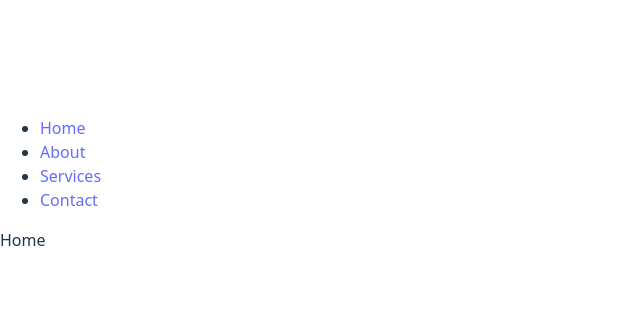
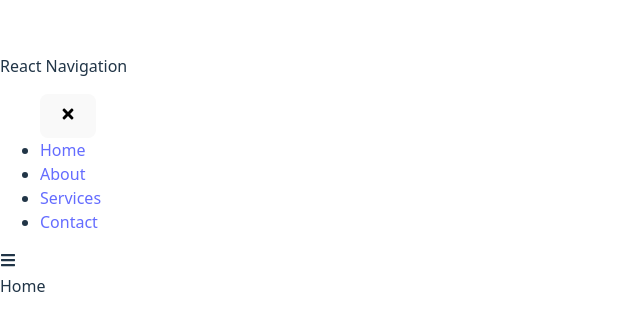
Before and after one commit to rakeshkolipakaace/React-Navigation, a React (Vite) app: page / in a window 1280 px wide. Shown: the part 224-554 px from the top of the page, without its empty margins (0-640 px from the left). Built offline with nearby package versions, Linux system fonts and the light colour scheme.

Commit message:
Fabars and Fatimes import

```diff
--- a/src/components/Navbar.jsx
+++ b/src/components/Navbar.jsx
@@ -1,20 +1,30 @@
 import React from "react";
 
 import { Link } from "react-router-dom";
+
+import { FaBars , FaTimes} from "react-icons/fa";
+
 
 const Navbar = () => {
   return (
     <>
 
     <div className="Navbar">
-      <div className="navbar-logo"></div>
+      <div className="navbar-logo">React Navigation</div>
 
-      <ul>
+      <ul  className="navbar-links">
+        <button  className="closed-drawer">
+            <FaTimes />
+        </button>
         <li><Link to="/">Home</Link></li>
         <li><Link to="/about">About</Link></li>
         <li><Link to="/services">Services</Link></li>
         <li><Link to="/contact">Contact</Link></li>
       </ul>
+
+      <div className="menu-icon">
+        <FaBars/>
+      </div>
     </div>
     </>
 
```
